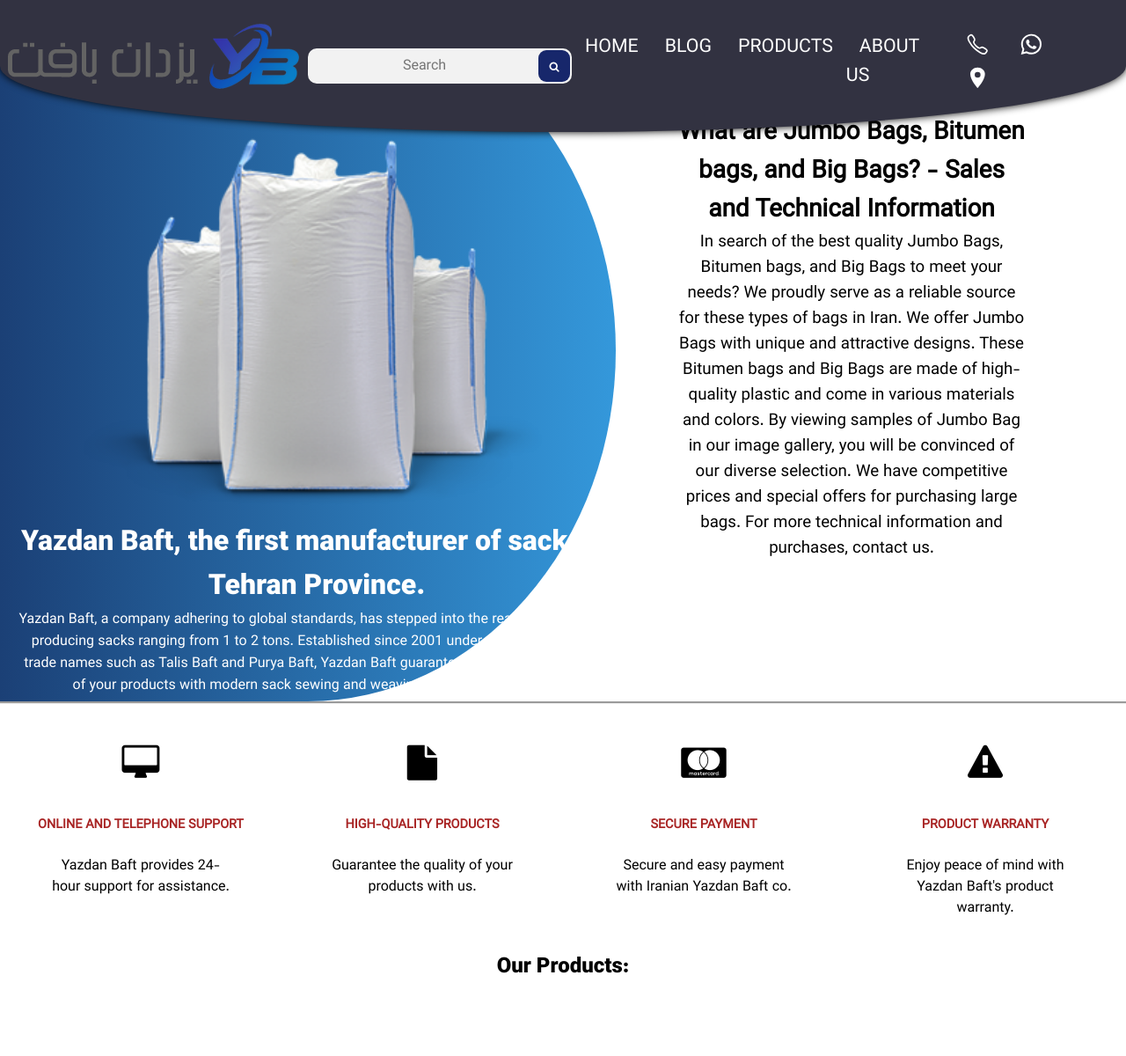
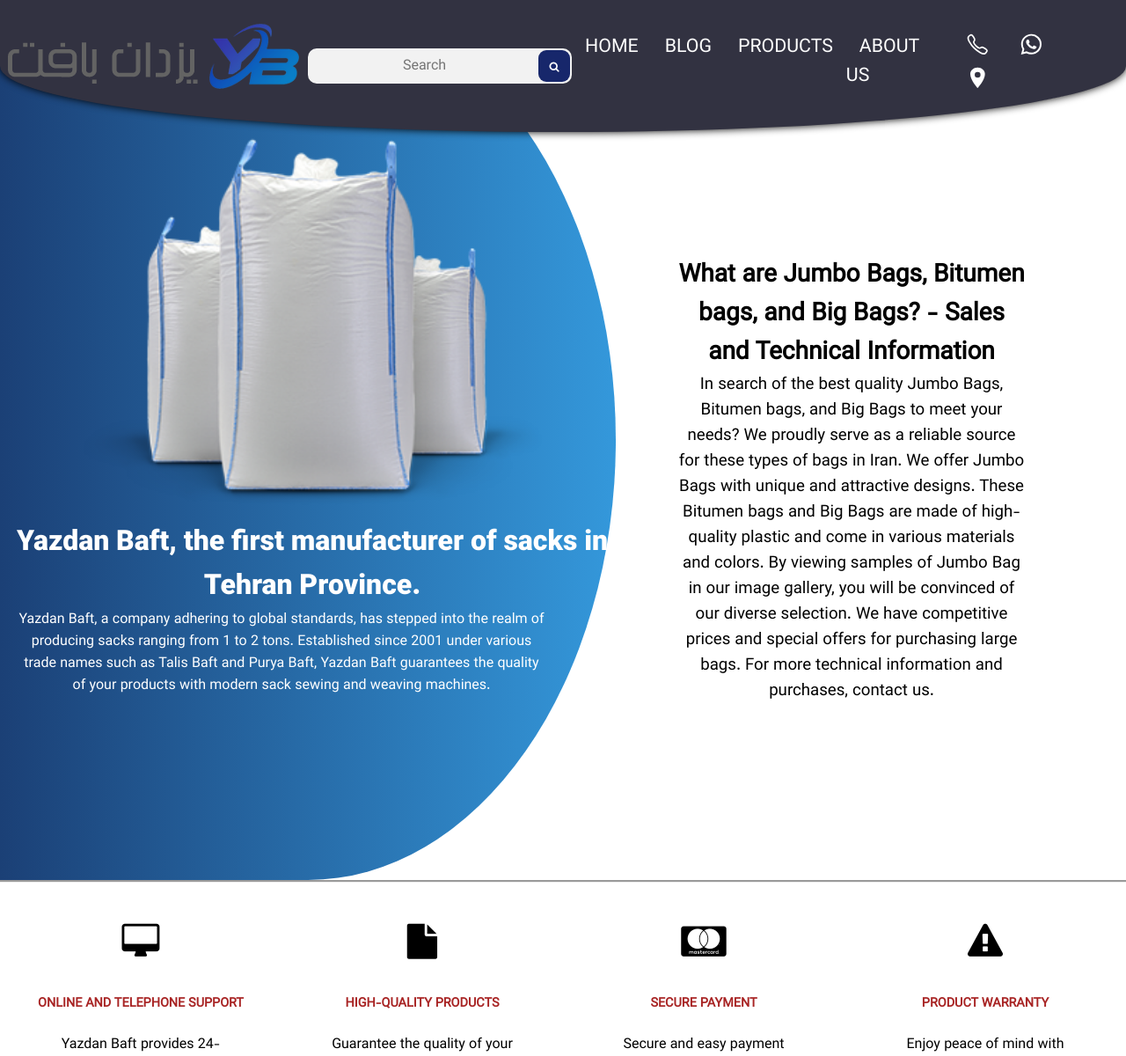
Before and after one commit to yasYZ/YBsite, a Django app: page /1/home/ in a window 1280 px wide. Shown: the top 1200 px of the page at 88% size. Run offline with Django 3.2, Linux system fonts and the light colour scheme; data comes from the database, SQL or seed files in the repository.

Commit message:
2 lang system BackV2.0.0.12

```diff
--- a/YazdanBaft/home/static/css/style.css
+++ b/YazdanBaft/home/static/css/style.css
@@ -211,11 +211,10 @@
     text-align: center;
     position: relative;
     width: 100%;
-    height: 100%;
 }
 .filled-shape{
     width: 700px;
-    height: 100%;
+    height: 1000px;
     background: linear-gradient(
          to left,
          rgb(52, 152, 219),
@@ -230,7 +229,7 @@
     animation: loadtransform 3s;
 }
 .filled-shape h1{
-    margin-left: 20px;
+    margin-left: 10px;
     color: white;
     font-family: font2;
     text-align: center;
```
